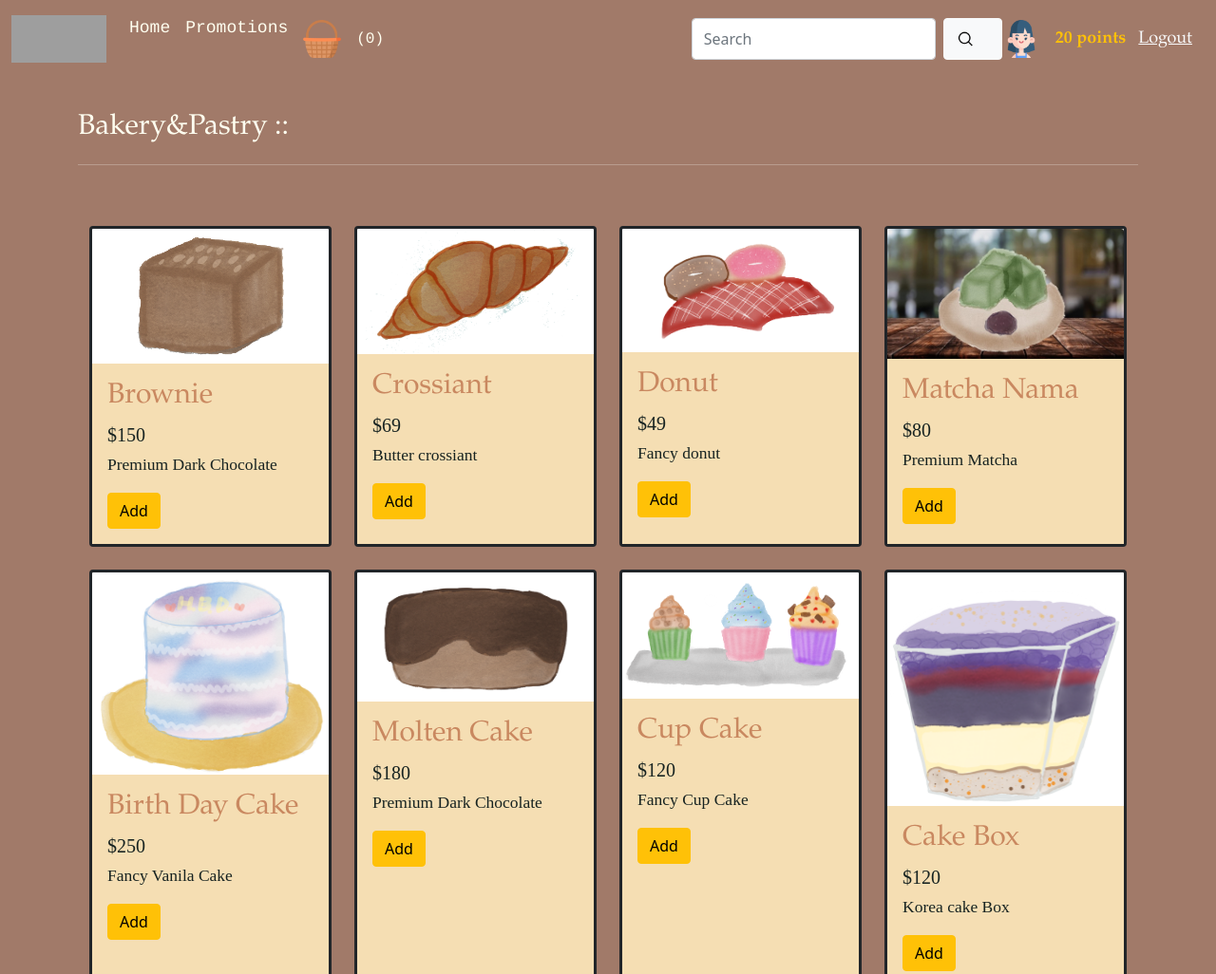
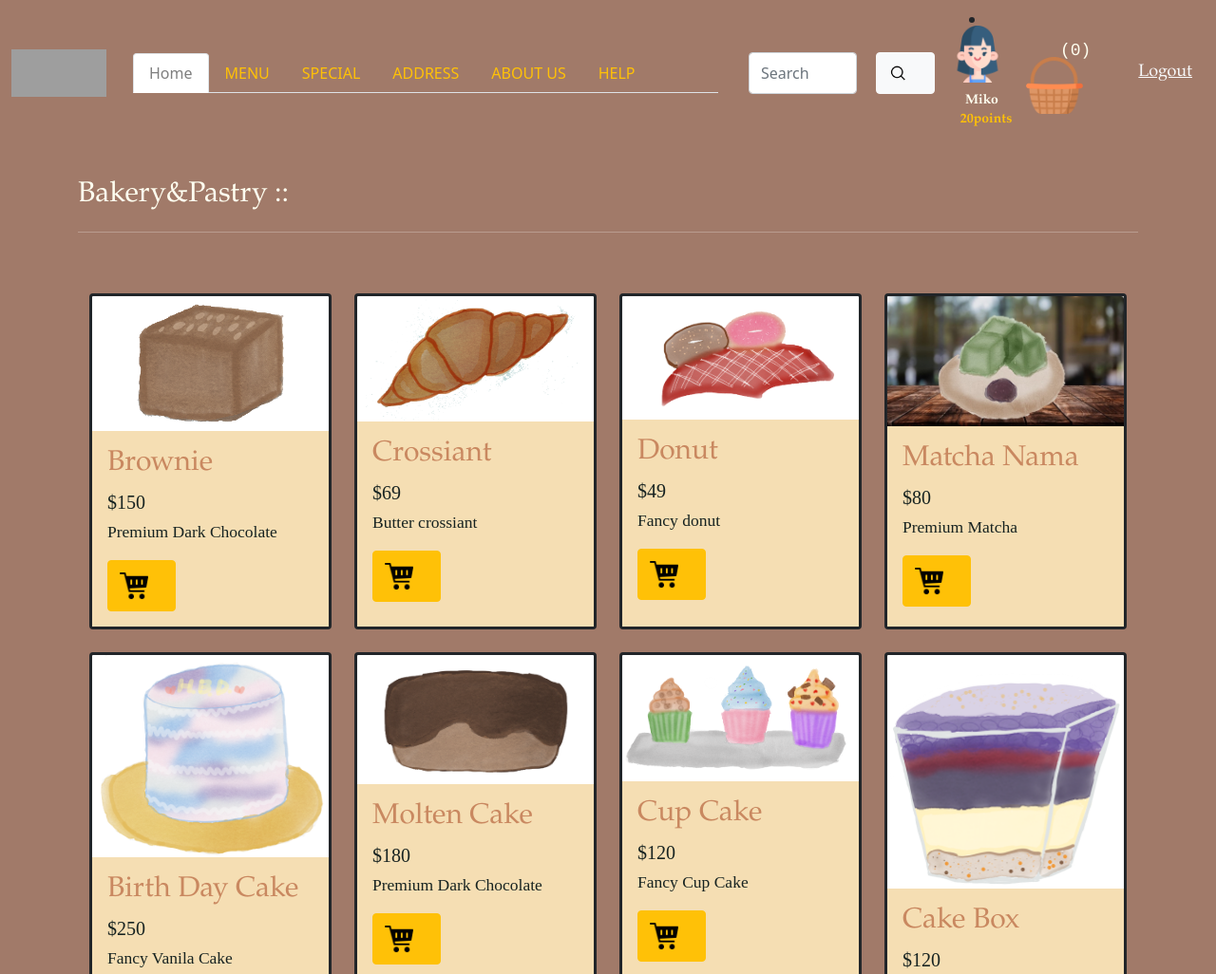
Before and after one commit to LMaY14/ShiawaseOnlineShop, a plain HTML site: page shiawase.html in a window 1280 px wide. Shown: the top 1026 px of the page at 95% size. Drawn offline with nearby package versions, Linux system fonts and the light colour scheme; grey boxes are pictures that could not be loaded.

Commit message:
Adjust nav

```diff
--- a/shiawase.html
+++ b/shiawase.html
@@ -22,39 +22,56 @@
                         <span class="navbar-toggler-icon"></span>
                     </button>
                     <div class="collapse navbar-collapse" id="navbarSupportedContent">
-                        <ul class="navbar-nav me-auto mb-2 mb-lg-0">
-                            <li class="nav-item" v-on:click="ShowHomePage">
-                                <a class="nav-link active" style="color: ivory;font-family: Courier;font-size: 18px;"
-                                    aria-current="page" href="#">Home</a>
-                            </li>
-                            <li class="nav-item">
-                                <a class="nav-link" style="color: ivory;font-family: Courier;font-size: 18px;"
-                                    href="#">Promotions</a>
-                            </li>
-                            <li class="nav-item" v-on:click="ShowMyCart">
-                                <a class="nav-link" style="color: ivory;font-family: Courier;font-size: 16px;"
-                                    href="#"><img class="navbar-brand " width="40" height="50"
-                                        src="images/wicker-basket.png">({{countitem}})</a>
-                            </li>
+                        <div class="container">
+                            <ul class="nav nav-tabs ">
+                                <li class="nav-item" v-on:click="ShowHomePage">
+                                    <a class="nav-link active text-black-50" data-toggle="tab" href="#home">Home</a>
+                                </li>
+                                <li class="nav-item">
+                                    <a class="nav-link text-warning" data-toggle="tab" href="#menu1">MENU</a>
+                                </li>
+                                <li class="nav-item">
+                                    <a class="nav-link text-warning" data-toggle="tab" href="#menu2">SPECIAL</a>
+                                </li>
+                                <li class="nav-item">
+                                    <a class="nav-link text-warning" data-toggle="tab" href="#menu3">ADDRESS</a>
+                                </li>
+                                <li class="nav-item">
+                                    <a class="nav-link text-warning" data-toggle="tab" href="#menu4">ABOUT US</a>
+                                </li>
+                                <li class="nav-item">
+                                    <a class="nav-link text-warning" data-toggle="tab" href="#menu5">HELP</a>
+                                </li>
+                            </ul>
+                        </div>
 
-                        </ul>
 
                         <form class="d-flex">
-                            <input class="form-control me-2" type="search" placeholder="Search" aria-label="Search">
-                            <button class="btn btn-light" type="submit"><img class="navbar-brand justify-content-end"
-                                    width="20" height="30" src="images/search.png"></button>
+                            <input class="form-control me-xxl-auto" style="position: relative;left:20px;" type="search" placeholder="Search" aria-label="Search">
+                            <button class="btn btn-light" style="position: relative;left:40px;" type="submit"><img class="navbar-brand" width="20" height="30"
+                                    src="images/search.png"></button>
                         </form>
-                         <img class="navbar-brand justify-content-end" width="40" height="50"
-                                src="images/girl.png">
-                                <b class="text-warning" style="font-family: Garamond;font-size: 18px;">20 points</b>
-                                <a class="btn btn-link text-light" style="font-family: Garamond;font-size: 18px;" href="#">Logout</a>
 
+                        <img class="navbar-brand justify-content-end" style="position: relative;bottom: 20px;left:55px;" width="60" height="70" src="images/girl.png">
+                        <li class="nav-item" v-on:click="ShowMyCart">
+                            <a class="nav-link"
+                                style="color: ivory;font-family: Courier;font-size: 18px;position: relative; left:80px;"
+                                href="#">({{countitem}})</a>
+                            <img class="navbar-brand "style="position: relative; bottom:20px;left:60px;" width="60" height="70" src="images/wicker-basket.png">
+                        </li>
+                        <b
+                            style="color: ivory;font-family: Garamond;font-size: 14px;position: relative; top: 30px;right:80px;"> Miko</b>
+                        <b class="text-warning"
+                            style="font-family: Garamond;font-size: 14px;position: relative; top: 50px;right:120px;">20points</b>
+                        <a class="btn btn-link text-light" style="font-family: Garamond;font-size: 18px;"
+                            href="#">Logout</a>
                     </div>
                 </div>
             </nav>
+
             <div class="container" style="margin-top : 30px;" v-if="product_page">
                 <label style="color: ivory;font-family: Garamond;font-size: 30px;">Bakery&Pastry ::</label>
-                <hr style="color: white"/>
+                <hr style="color: white" />
                 <div class="home container">
                     <div class="row">
                         <div class="col-md-12 pt-5">
@@ -67,14 +84,19 @@
                 </div>
             </div>
 
-            <div class="container" style="margin-top : 30px; color:#172321;font-family: Bahnschrift;font-size: 20px;" v-if="cart_page">
+            <div class="container" style="margin-top : 30px; color:#172321;font-family: Bahnschrift;font-size: 20px;"
+                v-if="cart_page">
                 <label style="color: ivory;font-family: Garamond;font-size: 30px;">My Cart ::</label>
-                <hr style="color: white"/>
+                <hr style="color: white" />
                 <div class="home container">
                     <div class="row">
                         <div class="col-md-12 pt-5">
                             <CartItem v-for="item in cart" :item="item" :key="item.id" />
                         </div>
+                        <div><label>Total quantity - {{countitem}}</label></div>
+
+                        <div><label>Total price $ {{countprice}}</label></div>
+
                     </div>
                 </div>
             </div>
@@ -89,7 +111,8 @@
             <div class="card" style="border:solid">
                 <img :src="product.url" class="card-img-top" alt="...">
                 <div class="card-body" style="background-color: wheat;">
-                    <h5 class="card-title" style="color:#c98860;font-family: Garamond;font-size: 30px;">{{product.name}}</h5>
+                    <h5 class="card-title" style="color:#c98860;font-family: Garamond;font-size: 30px;">{{product.name}}
+                    </h5>
                     <p class="card-text" style="color:#172321;font-family: Bahnschrift;font-size: 20px;">
                         ${{product.price}}
                         <br />
@@ -97,14 +120,18 @@
                             {{product.shortdesc}}
                         </small>
                     </p>
-                    <button @click="addToCart()" class="btn btn-warning btn-block">Add</button>
+                    <button @click="addToCart()" class="btn btn-warning btn-block"><img
+                            class="navbar-brand justify-content-end" width="30" height="40"
+                            src="images/cart.png"></button>
                 </div>
             </div>
         </div>
     </template>
 
-    <template id="cartitem-template" >
-        <div>{{item.name}} - {{item.count}}</div>
+    <template id="cartitem-template">
+        <div>{{item.name}} - {{item.count}} - $ {{item.price*item.count}} <button @click="deleteFromCart(index)"
+                class="btn  btn-block"><img width="20" height="20" src="images/bin.png"></button></div>
+
     </template>
 
     <script src="https://cdn.jsdelivr.net/npm/bootstrap@5.0.2/dist/js/bootstrap.bundle.min.js"
@@ -175,17 +202,20 @@
                         name: "Cheese Cake",
                         price: 99,
                         shortdesc: "Premium Cream Cheese",
-                        url: "images/chesecake.png"}, {
+                        url: "images/chesecake.png"
+                    }, {
                         id: 10,
                         name: "Blueberry Chiffon",
                         price: 99,
                         shortdesc: "Premium Blueberry",
-                        url: "images/chiffon.png"}, {
+                        url: "images/chiffon.png"
+                    }, {
                         id: 11,
                         name: "Soft Cookie",
                         price: 49,
                         shortdesc: "Premium Dark Chocolate",
-                        url: "images/softcookie.png"}, {
+                        url: "images/softcookie.png"
+                    }, {
                         id: 12,
                         name: "Macaron",
                         price: 129,
@@ -211,6 +241,28 @@
 
                     if (item) { // if this product already in the cart
                         item.count += 1
+                    } else {
+                        item = this.products.find(product => product.id == id)
+                        this.cart.push({
+                            id: item.id,
+                            name: item.name,
+                            count: 1,
+                            price: item.price
+
+                        })
+                    }
+                    console.log(this.cart)
+                },
+                //delete from cart
+                deleteItem: function (id) {
+                    console.log(this.products)
+                    console.log(id)
+
+                    //Check if this product already in the cart
+                    item = this.cart.find(product => product.id == id)
+
+                    if (item) { // if this product already in the cart
+                        item.count -= 1
                     } else {
                         item = this.products.find(product => product.id == id)
                         this.cart.push({
@@ -258,6 +310,12 @@
                 }
 
             },
+            //delete function
+            deleteFromCart: function () {
+                this.$emit("delete-item", this.product.id)
+
+
+            }
         });
 
         app.component('Cartitem', {
```
